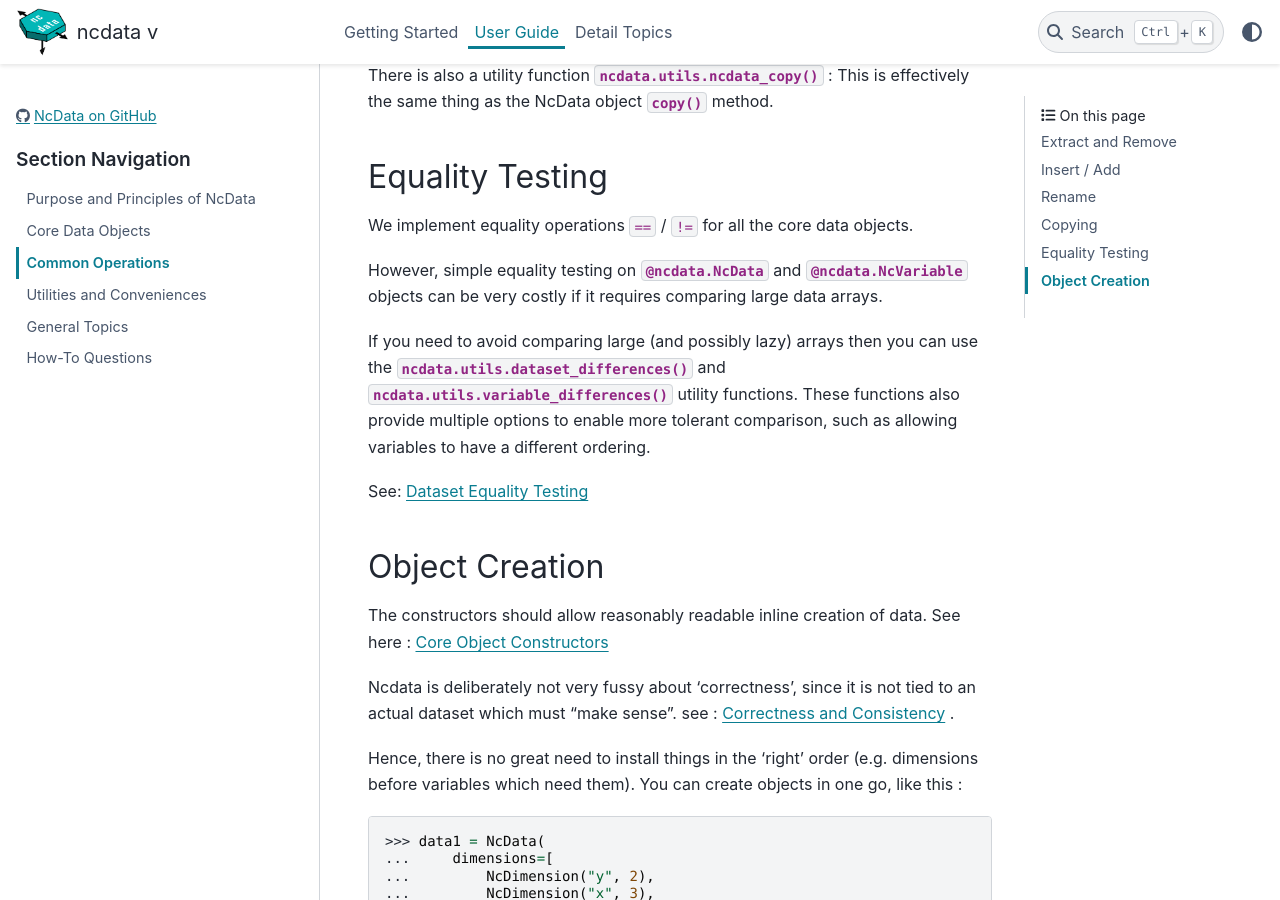
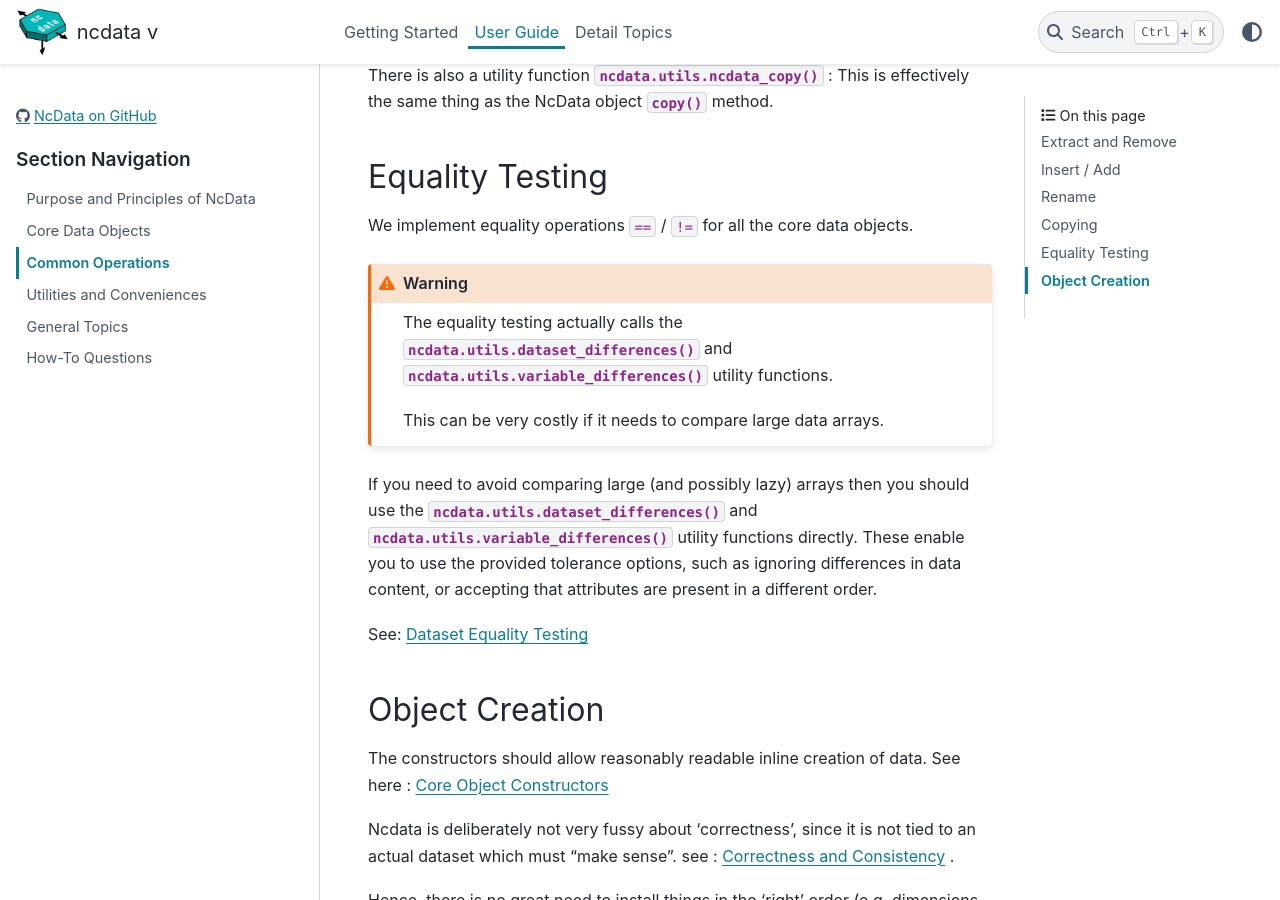
Before and after one commit to pp-mo/ncdata, a Sphinx documentation site: the page built from docs/userdocs/user_guide/common_operations.rst, in a window 1280 px wide and 900 px high, scrolled down 2412 px. Built offline with Sphinx 7.4.7 and the PyData theme 0.15.4, drawn with Linux system fonts in a browser that asks for light colours; pages that are not in the unit, such as notebooks, are missing from menus; the version number could not be read and is left out.

Commit message:
Further fixes and tweaks.

```diff
--- a/docs/userdocs/user_guide/common_operations.rst
+++ b/docs/userdocs/user_guide/common_operations.rst
@@ -125,14 +125,17 @@ Equality Testing
 ----------------
 We implement equality operations ``==`` / ``!=`` for all the core data objects.
 
-However, simple equality testing on :class:`@ncdata.NcData` and :class:`@ncdata.NcVariable`
-objects can be very costly if it requires comparing large data arrays.
+.. warning::
+    The equality testing actually calls the :func:`ncdata.utils.dataset_differences` and
+    :func:`ncdata.utils.variable_differences` utility functions.
 
-If you need to avoid comparing large (and possibly lazy) arrays then you can use the
+    This can be very costly if it needs to compare large data arrays.
+
+If you need to avoid comparing large (and possibly lazy) arrays then you should use the
 :func:`ncdata.utils.dataset_differences` and
-:func:`ncdata.utils.variable_differences` utility functions.
-These functions also provide multiple options to enable more tolerant comparison,
-such as allowing variables to have a different ordering.
+:func:`ncdata.utils.variable_differences` utility functions directly.
+These enable you to use the provided tolerance options, such as ignoring differences in
+data content, or accepting that attributes are present in a different order.
 
 See: :ref:`utils_equality`
 
--- a/docs/userdocs/user_guide/howtos.rst
+++ b/docs/userdocs/user_guide/howtos.rst
@@ -413,7 +413,7 @@ You can also slice data directly, which simply acts on the dimensions in order:
     >>> data_region_2 == data_region
     True
 
-See: :ref:`indexing_overview`
+See: :ref:`utils_indexing`
 
 
 Read data from a NetCDF file
```
Also changed, not shown: docs/userdocs/user_guide/utilities.rst (+9 -8 lines), 2 other files.
